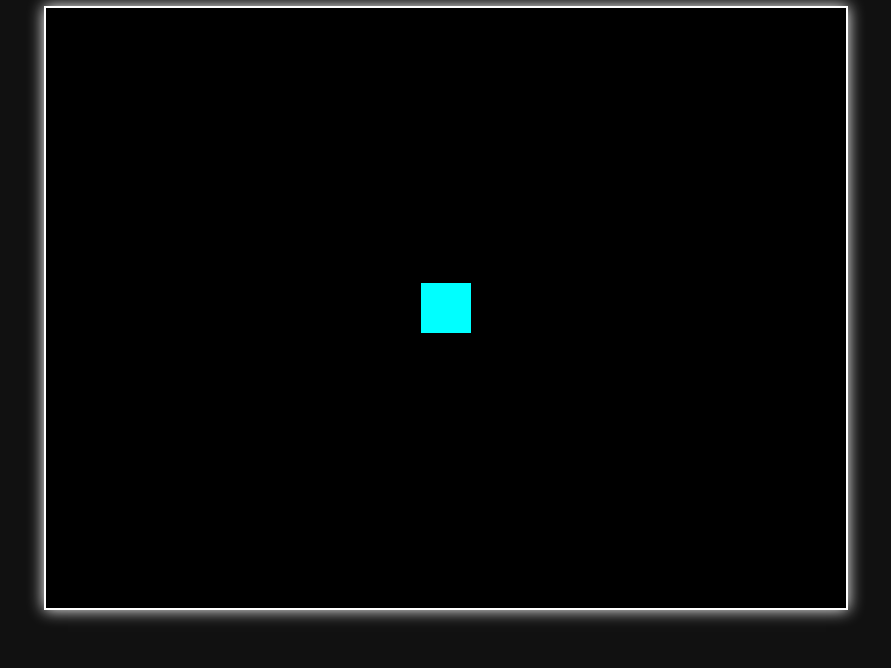
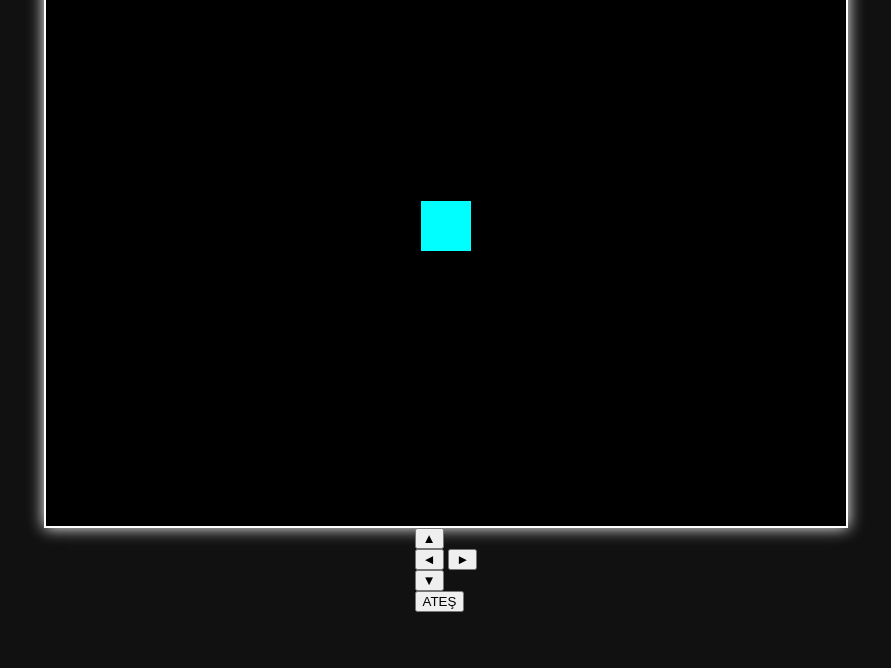
Before and after one commit to Yasin4161/Geminidwneme, a plain HTML site: page index.html in a window 1280 px wide. Shown: the part 132-800 px from the top of the page, without its empty margins (194-1085 px from the left). Drawn offline with Linux system fonts and the light colour scheme.

Commit message:
Update index.html

```diff
--- a/index.html
+++ b/index.html
@@ -2,13 +2,26 @@
 <html lang="tr">
 <head>
     <meta charset="UTF-8">
-    <meta name="viewport" content="width=device-width, initial-scale=1.0">
-    <title>İkonik HTML Oyunu</title>
+    <meta name="viewport" content="width=device-width, initial-scale=1.0, user-scalable=no">
+    <title>Mobil HTML Oyunu</title>
     <link rel="stylesheet" href="style.css">
 </head>
 <body>
-    <h1>Yön Tuşları ile Hareket Et, Boşluk ile Ateş Et!</h1>
     <canvas id="gameCanvas"></canvas>
+
+    <div id="controls">
+        <div class="d-pad">
+            <button id="upBtn" class="control-btn">▲</button>
+            <div class="middle-row">
+                <button id="leftBtn" class="control-btn">◄</button>
+                <button id="rightBtn" class="control-btn">►</button>
+            </div>
+            <button id="downBtn" class="control-btn">▼</button>
+        </div>
+        <div class="action-btn">
+            <button id="shootBtn" class="control-btn">ATEŞ</button>
+        </div>
+    </div>
 
     <script src="game.js"></script>
 </body>
```
